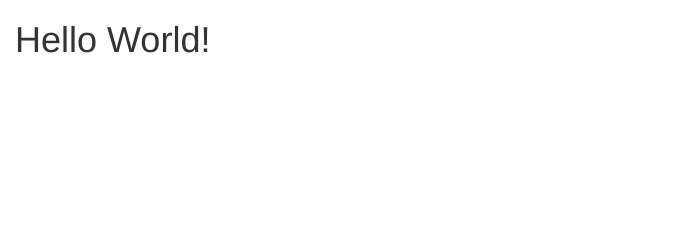
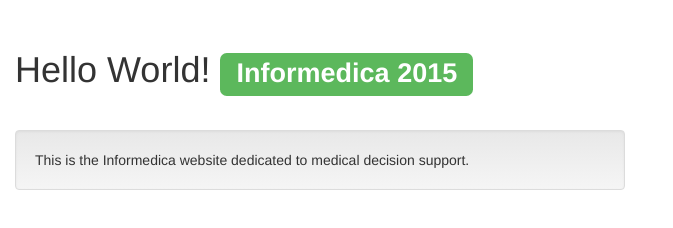
Before and after one commit to halcwb/informedica, a plain HTML site: page index.html in a window 1280 px wide. Shown: the whole page, without its empty margins (0-673 px from the left). Drawn offline with nearby package versions, Linux system fonts and the light colour scheme.

Commit message:
Added content

```diff
--- a/index.html
+++ b/index.html
@@ -26,13 +26,27 @@
       <script src="https://oss.maxcdn.com/html5shiv/3.7.2/html5shiv.min.js"></script>
       <script src="https://oss.maxcdn.com/respond/1.4.2/respond.min.js"></script>
     <![endif]-->
+
+    <style>
+        content { margin-top:30px }
+    </style>
   </head>
   <body>
     <div class="container-fluid">
         <div class="row">
-            <div class="col-md-6">
-                <h1>Hello World!</h1>
-            </div>
+            <content class="col-md-6">
+                <h1>
+                    Hello World!
+                    <span class="label label-success">Informedica 2015</spane>
+                </h1>
+            </content>
+        </div>
+        <div class="row">
+            <content class="col-md-6">
+                <p class="well">
+                    This is the Informedica website dedicated to medical decision support.
+                </p>
+            </content>
         </div>
     </div>
   </body>
```
